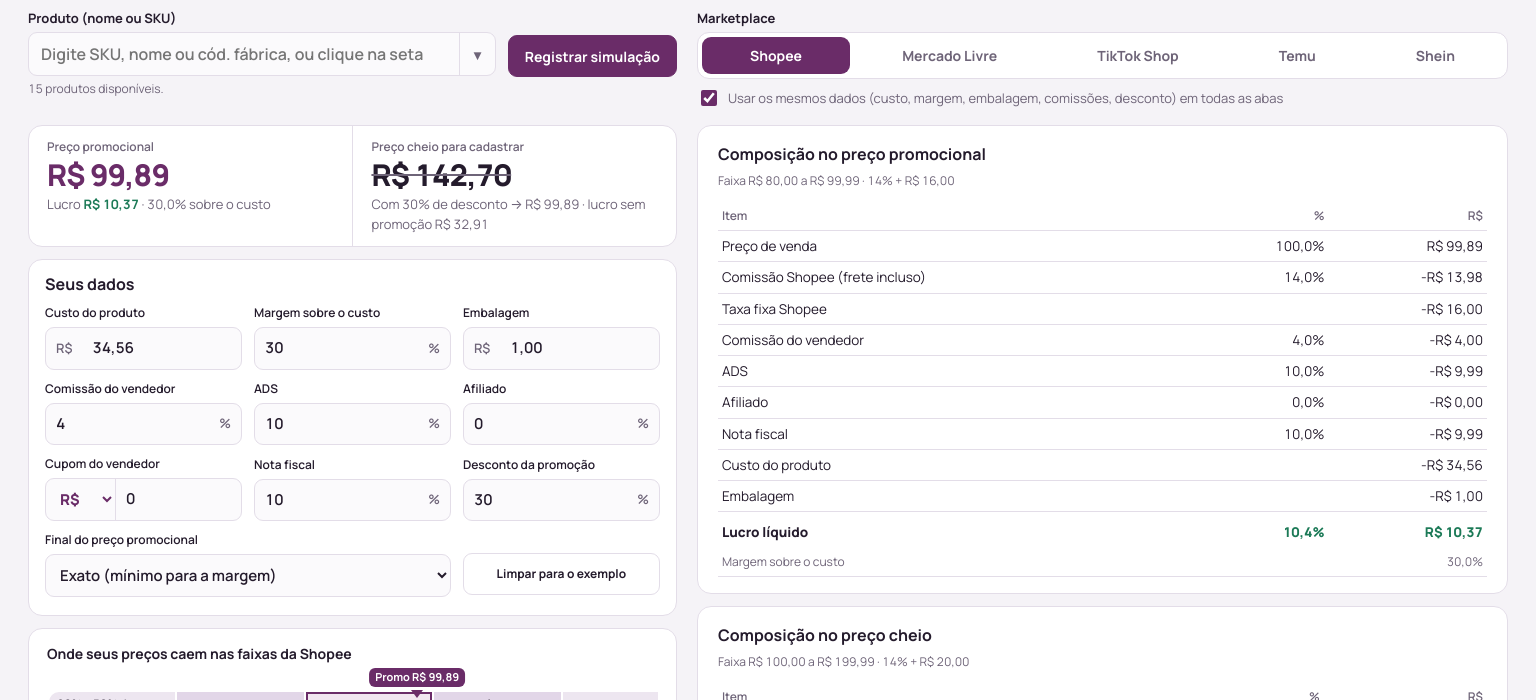
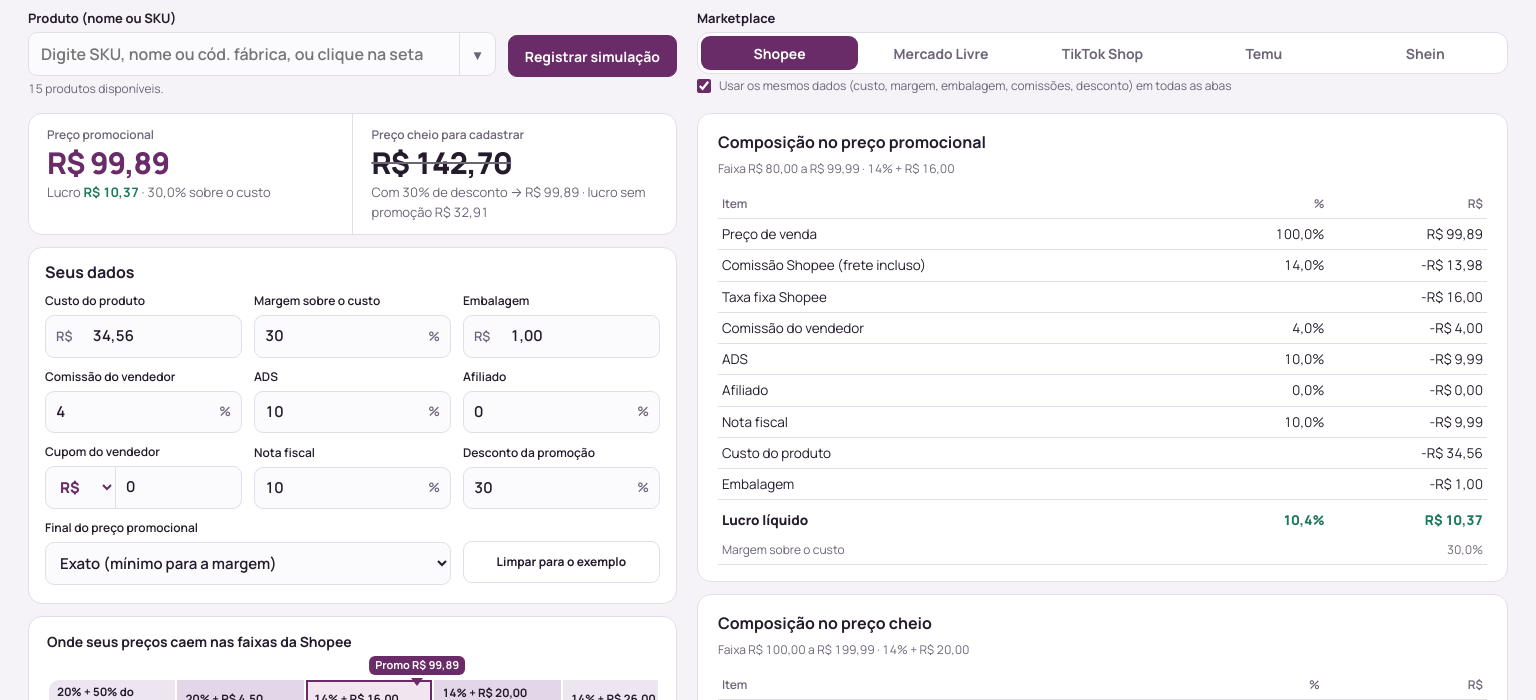
Before and after one commit to PlumpAdm/PRECIFICA-O-MERCADO-LIVRE, a plain HTML site: page index.html in a window 1536 px wide. Shown: the part 84-784 px from the top of the page. Drawn offline with Linux system fonts and the light colour scheme.

Commit message:
Alinha produto, Registrar e abas de marketplace
Co-Authored-By: Claude Opus 5.5 <noreply@anthropic.com>
Claude-Session: https://claude.ai/code/session_01N6BPtmNMVK3vNkKctis99j

```diff
--- a/index.html
+++ b/index.html
@@ -113,9 +113,11 @@ tbody tr:last-child td{border-bottom:0}
   .head2{display:grid;grid-template-columns:minmax(0,1fr) minmax(0,1.25fr);column-gap:20px;align-items:start}
   .head2 .bar{margin-bottom:0}
   .tlabel{display:block;font-size:13px;font-weight:700;margin-bottom:5px}
-  .hr .tabs{width:100%;display:flex}
-  .hr .tabs button{flex:1 1 auto;padding:9px 10px}
-  .hr .row2{margin-top:8px}
+  .hr .tabs{width:100%;display:flex;height:42px;padding:3px;align-items:stretch}
+  .hr .tabs button{flex:1 1 0;padding:0 10px;display:flex;align-items:center;justify-content:center}
+  .hr .row2{margin-top:4px}
+  .hr .sync{font-size:12px;line-height:16px}
+  .hr .sync input{width:14px;height:14px;margin:0}
   .top{max-width:none;padding:20px 28px 0}
   #banco{max-width:none;padding:16px 28px 48px}
   .sub{margin-bottom:12px}
```
